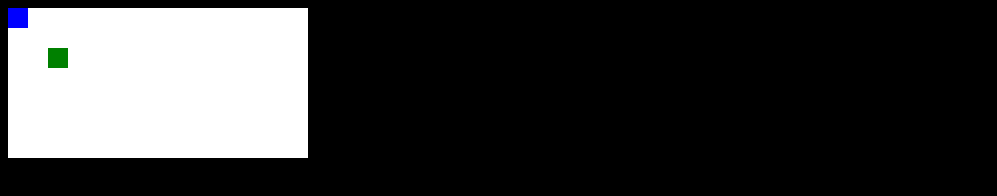
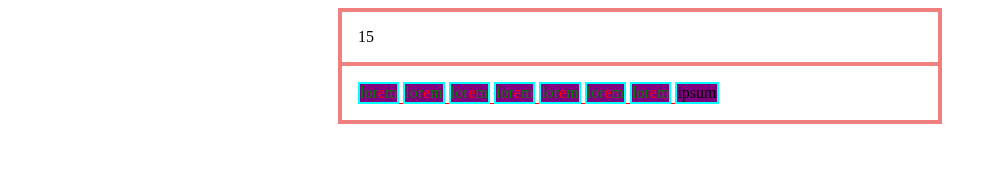
Before and after one commit to varela-backup/2023-IFC-IA22-Praticas-Profissionalizante-I--Web-Games, a plain HTML site: page index.html in a window 1280 px wide. Shown: the whole page, without its empty margins (0-997 px from the left). Drawn offline with Linux system fonts and the light colour scheme.

Commit message:
nova direção

```diff
--- a/index.html
+++ b/index.html
@@ -1,88 +1,82 @@
 <!DOCTYPE html>
-<html>
-
+<html lang="en">
 <head>
-  <title>Page Title</title>
-  <style>
-    body {
-      background-color: black;
-    }
-
-    canvas {
-      background-color: white;
-    }
-  </style>
+  <meta charset="UTF-8">
+  <meta http-equiv="X-UA-Compatible" content="IE=edge">
+  <meta name="viewport" content="width=device-width, initial-scale=1.0">
+  <title>Key-Kreitim</title>
+  <link rel="stylesheet" href="main.css">
 </head>
-
 <body>
-  <script>
-    const cnv = document.createElement("canvas")
-    const ctx = cnv.getContext("2d")
-
-    document.body.append(cnv)
-
-    // Kreitin Hero
-    let heroX = 0
-    let heroY = 0
-    let heroS = 20
-    let heroColor = "blue"
-
-    // Bozin Fazueli Enemy
-    let enemyX = 40
-    let enemyY = 40
-    let enemyS = 20
-    let enemyColor = "green"
-
-    cnv.addEventListener("mousemove", ev => {
-      heroX = ev.offsetX
-      heroY = ev.offsetY
-    })
-
-    function input() {
-      // Usar para input de Joypad
-    }
-
-    function render() {
-      ctx.clearRect(0, 0, cnv.width, cnv.height)
-
-      // Reder Kreitin Hero
-      ctx.fillStyle = heroColor
-      ctx.fillRect(heroX, heroY, heroS, heroS)
-
-      const heroTL = { x: heroX         , y: heroY         }
-      const heroTR = { x: heroX + heroS , y: heroY         }
-      const heroBL = { x: heroX         , y: heroY + heroS }
-      const heroBR = { x: heroX + heroS , y: heroY + heroS }
-
-      const enemyTL = { x: enemyX          , y: enemyY          }
-      const enemyTR = { x: enemyX + enemyS , y: enemyY          }
-      const enemyBL = { x: enemyX          , y: enemyY + enemyS }
-      const enemyBR = { x: enemyX + enemyS , y: enemyY + enemyS }
-
-      if (
-        ((heroTL.x > enemyTL.x && heroTL.x < enemyTR.x) && (heroTL.y > enemyTL.y && heroTL.y < enemyBL.y)) ||
-        ((heroTR.x > enemyTL.x && heroTR.x < enemyTR.x) && (heroTR.y > enemyTL.y && heroTR.y < enemyBL.y)) ||
-        ((heroBL.x > enemyTL.x && heroBL.x < enemyTR.x) && (heroBL.y > enemyTL.y && heroBL.y < enemyBL.y)) ||
-        ((heroBR.x > enemyTL.x && heroBR.x < enemyTR.x) && (heroBR.y > enemyTL.y && heroBR.y < enemyBL.y))
-      ) {
-        ctx.fillStyle = "red"
-      } else {
-        ctx.fillStyle = enemyColor
-      }
-
-      // Reder Bozin Fazueli Enemy
-      ctx.fillRect(enemyX, enemyY, enemyS, enemyS)
-
-    }
-
-    function main() {
-      input()
-      render()
-      requestAnimationFrame(main)
-    }
-
-    requestAnimationFrame(main)
-  </script>
+  <main>
+    <div class="score">
+      15
+    </div>
+    <p>
+      <span class="word">
+        <span class="letter correct">l</span>
+        <span class="letter correct">o</span>
+        <span class="letter correct">r</span>
+        <span class="letter wrong">e</span>
+        <span class="letter correct">m</span>
+      </span>
+      <span class="space wrong"> </span>
+      <span class="word">
+        <span class="letter correct">l</span>
+        <span class="letter correct">o</span>
+        <span class="letter correct">r</span>
+        <span class="letter wrong">e</span>
+        <span class="letter correct">m</span>
+      </span>
+      <span class="space wrong"> </span>
+      <span class="word">
+        <span class="letter correct">l</span>
+        <span class="letter correct">o</span>
+        <span class="letter correct">r</span>
+        <span class="letter wrong">e</span>
+        <span class="letter correct">m</span>
+      </span>
+      <span class="space wrong"> </span>
+      <span class="word">
+        <span class="letter correct">l</span>
+        <span class="letter correct">o</span>
+        <span class="letter correct">r</span>
+        <span class="letter wrong">e</span>
+        <span class="letter correct">m</span>
+      </span>
+      <span class="space wrong"> </span>
+      <span class="word">
+        <span class="letter correct">l</span>
+        <span class="letter correct">o</span>
+        <span class="letter correct">r</span>
+        <span class="letter wrong">e</span>
+        <span class="letter correct">m</span>
+      </span>
+      <span class="space wrong"> </span>
+      <span class="word">
+        <span class="letter correct">l</span>
+        <span class="letter correct">o</span>
+        <span class="letter correct">r</span>
+        <span class="letter wrong">e</span>
+        <span class="letter correct">m</span>
+      </span>
+      <span class="space wrong"> </span>
+      <span class="word">
+        <span class="letter correct">l</span>
+        <span class="letter correct">o</span>
+        <span class="letter correct">r</span>
+        <span class="letter wrong">e</span>
+        <span class="letter correct">m</span>
+      </span>
+      <span class="space wrong"> </span>
+      <span class="word">
+        <span class="letter">i</span>
+        <span class="letter">p</span>
+        <span class="letter">s</span>
+        <span class="letter">u</span>
+        <span class="letter">m</span>
+      </span>
+    </p>
+  </main>
 </body>
-
 </html>
--- /dev/null
+++ b/main.css
@@ -0,0 +1,56 @@
+:root {
+  --theme-font-color: black;
+  --theme-font-color-wrong: red;
+  --theme-font-color-correct: green;
+  --theme-cursor: purple;
+}
+
+main {
+  color: var(--theme-font-color);
+  border: 2px solid lightcoral;
+  max-width: 600px;
+  margin-inline: auto;
+  display: flex;
+  flex-direction: column;
+}
+
+main div.score {
+  border: 2px solid lightcoral;
+  padding: 1rem;
+}
+
+main p {
+  border: 2px solid lightcoral;
+  margin: 0;
+  padding: 1rem;
+  display: flex;
+  flex-wrap: wrap;
+}
+
+main p .word {
+  display: inline-flex;
+  background-color: aqua;
+  padding: 2px;
+}
+
+main p .word .letter {
+  display: inline;
+  background-color: purple;
+}
+
+main p .word .letter.correct {
+  color: var(--theme-font-color-correct);
+}
+
+main p .word .letter.wrong {
+  color: var(--theme-font-color-wrong);
+}
+
+main p .space {
+  display: inline-block;
+  width: .25em;
+}
+
+main p .space.wrong {
+  border-bottom: 1px solid var(--theme-font-color-wrong);
+}
```
Also changed, not shown: .old/assets/coin.png (renamed from assets/coin.png), .old/assets/hitbox.js (renamed from assets/hitbox.js), .old/assets/main.css (renamed from assets/main.css), .old/assets/main.js (renamed from assets/main.js), .old/index-2.html (renamed from index-2.html), .old/index-3.html (renamed from index-3.html), .old/index.html (added).
